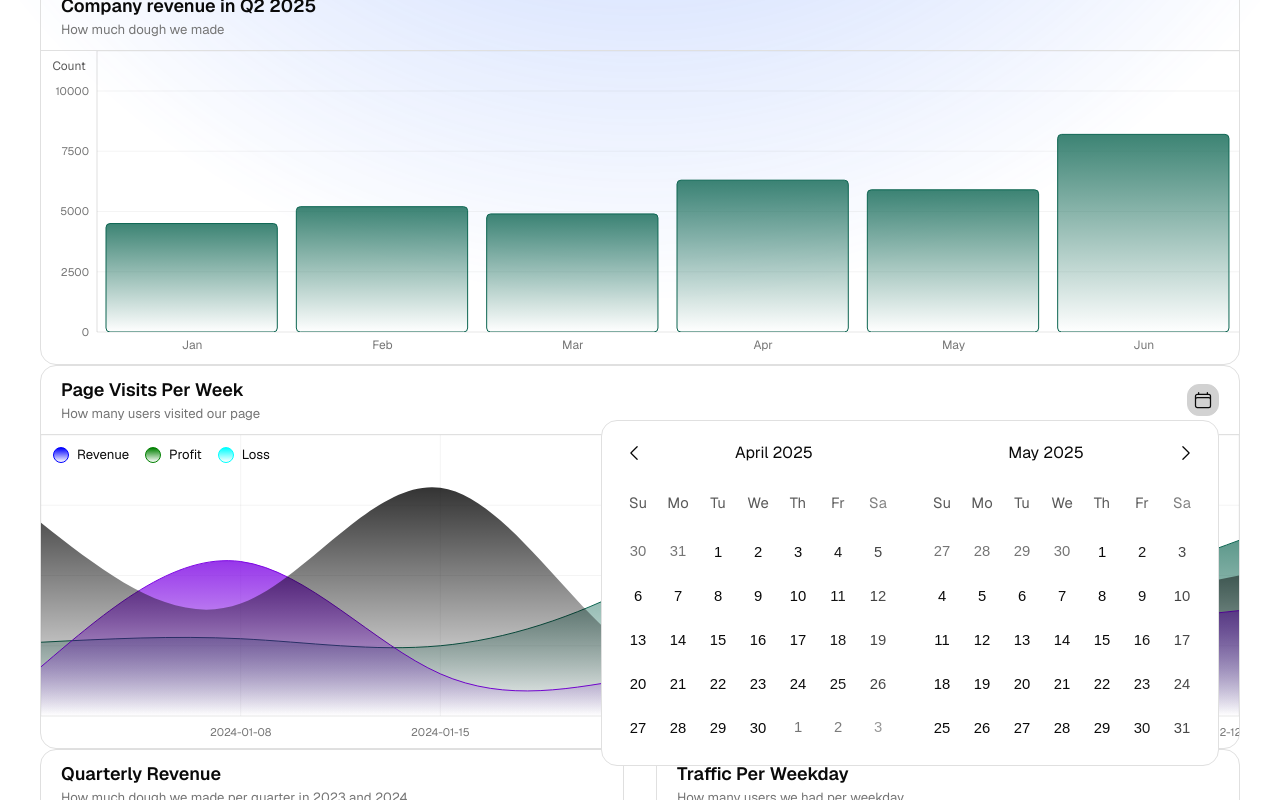
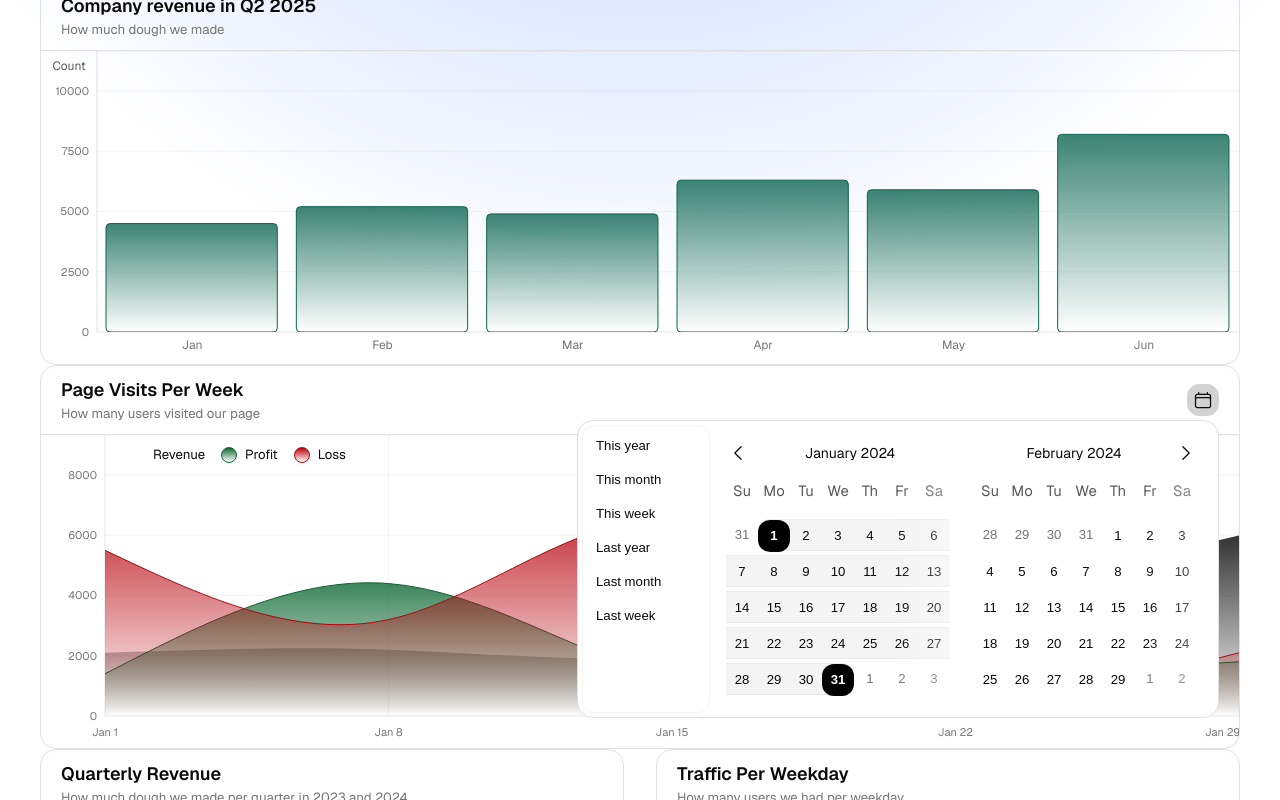
Before and after one commit to once-ui-system/nextjs-starter, a Next.js app: page / in a window 1280 px wide. Both pictures are taken after a click on the button "calendar". Shown: the part 497-1297 px from the top of the page. Built offline with nearby package versions, Linux system fonts and the light colour scheme.

Commit message:
ui updates

```diff
--- a/src/once-ui/components/DatePicker.tsx
+++ b/src/once-ui/components/DatePicker.tsx
@@ -206,11 +206,11 @@ const DatePicker = forwardRef<HTMLDivElement, DatePickerProps>(
         days.push(
           <Flex
             paddingY="2"
-            width="40"
-            height="40"
+            width={size === "s" ? "32" : size === "m" ? "40" : "48"}
+            height={size === "s" ? "32" : size === "m" ? "40" : "48"}
             key={`prev-${currentYear}-${currentMonth}-${i}`}
           >
-            <Button fillWidth weight="default" variant="tertiary" size="m" type="button" disabled>
+            <Button fillWidth weight="default" variant="tertiary" size={size} type="button" disabled>
               {prevMonthDay}
             </Button>
           </Flex>,
@@ -238,8 +238,8 @@ const DatePicker = forwardRef<HTMLDivElement, DatePickerProps>(
         days.push(
           <Flex paddingY="2" key={`day-${currentYear}-${currentMonth}-${day}`}>
             <Flex
-              width="40"
-              height="40"
+              width={size === "s" ? "32" : size === "m" ? "40" : "48"}
+              height={size === "s" ? "32" : size === "m" ? "40" : "48"}
               background={isInRange(currentDate) ? "neutral-alpha-weak" : undefined}
               borderTop={isInRange(currentDate) ? "neutral-alpha-weak" : "transparent"}
               borderBottom={isInRange(currentDate) ? "neutral-alpha-weak" : "transparent"}
@@ -250,7 +250,7 @@ const DatePicker = forwardRef<HTMLDivElement, DatePickerProps>(
                 fillWidth
                 weight={isSelected ? "strong" : "default"}
                 variant={isSelected ? "primary" : "tertiary"}
-                size="m"
+                size={size}
                 onClick={(e: React.MouseEvent) => {
                   if (!isDisabled) {
                     if (timePicker) {
@@ -277,11 +277,11 @@ const DatePicker = forwardRef<HTMLDivElement, DatePickerProps>(
         days.push(
           <Flex
             marginTop="2"
-            width="40"
-            height="40"
+            width={size === "s" ? "32" : size === "m" ? "40" : "48"}
+            height={size === "s" ? "32" : size === "m" ? "40" : "48"}
             key={`next-${currentYear}-${currentMonth}-${i}`}
           >
-            <Button fillWidth weight="default" variant="tertiary" size="m" type="button" disabled>
+            <Button fillWidth weight="default" variant="tertiary" size={size} type="button" disabled>
               {i}
             </Button>
           </Flex>,
@@ -322,7 +322,7 @@ const DatePicker = forwardRef<HTMLDivElement, DatePickerProps>(
               {previousMonth && (
                 <IconButton
                   variant="tertiary"
-                  size={size === "l" ? "l" : "m"}
+                  size={size}
                   icon="chevronLeft"
                   onClick={(event: any) => {
                     event.preventDefault();
@@ -344,7 +344,7 @@ const DatePicker = forwardRef<HTMLDivElement, DatePickerProps>(
               {nextMonth && (
                 <IconButton
                   variant="tertiary"
-                  size={size === "l" ? "l" : "m"}
+                  size={size}
                   icon="chevronRight"
                   onClick={(event: any) => {
                     event.preventDefault();
--- a/src/once-ui/components/DateRangePicker.tsx
+++ b/src/once-ui/components/DateRangePicker.tsx
@@ -30,8 +30,13 @@ const DateRangePicker: React.FC<DateRangePickerProps> = ({
   });
 
   const [hoveredDate, setHoveredDate] = useState<Date | null>(null);
-  const [currentMonth, setCurrentMonth] = useState(new Date().getMonth());
-  const [currentYear, setCurrentYear] = useState(new Date().getFullYear());
+  // Initialize with the startDate's month and year if available, otherwise use current date
+  const [currentMonth, setCurrentMonth] = useState(
+    value?.startDate ? value.startDate.getMonth() : new Date().getMonth()
+  );
+  const [currentYear, setCurrentYear] = useState(
+    value?.startDate ? value.startDate.getFullYear() : new Date().getFullYear()
+  );
 
   useEffect(() => {
     if (value) {
@@ -39,6 +44,12 @@ const DateRangePicker: React.FC<DateRangePickerProps> = ({
         startDate: value.startDate,
         endDate: value.endDate,
       });
+
+      // Update the current month and year when value changes and has a startDate
+      if (value.startDate) {
+        setCurrentMonth(value.startDate.getMonth());
+        setCurrentYear(value.startDate.getFullYear());
+      }
     }
   }, [value]);
 
--- /dev/null
+++ b/src/once-ui/modules/data/ChartHeader.tsx
@@ -0,0 +1,177 @@
+"use client";
+
+import React, { useState, useEffect } from "react";
+import moment from 'moment';
+import { Column, Text, Row, DateRange, DateRangePicker, DropdownWrapper, IconButton, Button, ToggleButton } from "../../components";
+
+interface ChartHeaderProps extends Omit<React.ComponentProps<typeof Column>, 'title' | 'description'> {
+  title?: React.ReactNode;
+  description?: React.ReactNode;
+  dateRange?: DateRange;
+  onDateRangeChange?: (range: DateRange) => void;
+  presets?: boolean;
+}
+
+export const ChartHeader: React.FC<ChartHeaderProps> = ({
+  title,
+  description,
+  dateRange,
+  onDateRangeChange,
+  presets = true,
+  ...flex
+}) => {
+  const [dateRangeOpen, setDateRangeOpen] = useState(false);
+  const [selectedPreset, setSelectedPreset] = useState<string | null>(null);
+
+  type DateRangePreset = {
+    getRange: () => DateRange;
+  };
+
+  type PresetName = 'This year' | 'This month' | 'This week' | 'Last year' | 'Last month' | 'Last week';
+
+  const dateRangePresets: Record<PresetName, DateRangePreset> = {
+    'This year': {
+      getRange: () => ({
+        startDate: moment().startOf('year').toDate(),
+        endDate: moment().endOf('year').toDate()
+      })
+    },
+    'This month': {
+      getRange: () => ({
+        startDate: moment().startOf('month').toDate(),
+        endDate: moment().endOf('month').toDate()
+      })
+    },
+    'This week': {
+      getRange: () => ({
+        startDate: moment().startOf('week').toDate(),
+        endDate: moment().endOf('week').toDate()
+      })
+    },
+    'Last year': {
+      getRange: () => ({
+        startDate: moment().subtract(1, 'year').startOf('year').toDate(),
+        endDate: moment().subtract(1, 'year').endOf('year').toDate()
+      })
+    },
+    'Last month': {
+      getRange: () => ({
+        startDate: moment().subtract(1, 'month').startOf('month').toDate(),
+        endDate: moment().subtract(1, 'month').endOf('month').toDate()
+      })
+    },
+    'Last week': {
+      getRange: () => ({
+        startDate: moment().subtract(1, 'week').startOf('week').toDate(),
+        endDate: moment().subtract(1, 'week').endOf('week').toDate()
+      })
+    }
+  };
+
+  useEffect(() => {
+    if (dateRange) {
+      const matchingPreset = Object.entries(dateRangePresets).find(([name, preset]) => {
+        const presetRange = preset.getRange();
+        return (
+          moment(dateRange.startDate).isSame(moment(presetRange.startDate), 'day') &&
+          moment(dateRange.endDate).isSame(moment(presetRange.endDate), 'day')
+        );
+      });
+
+      setSelectedPreset(matchingPreset ? matchingPreset[0] : null);
+    } else {
+      setSelectedPreset(null);
+    }
+  }, [dateRange]);
+
+  useEffect(() => {
+    const handleEscapeKey = (event: KeyboardEvent) => {
+      if (event.key === 'Escape' && dateRangeOpen) {
+        setDateRangeOpen(false);
+      }
+    };
+
+    if (dateRangeOpen) {
+      document.addEventListener('keydown', handleEscapeKey);
+    }
+
+    return () => {
+      document.removeEventListener('keydown', handleEscapeKey);
+    };
+  }, [dateRangeOpen]);
+
+  const handleDateRangeChange = (newRange: DateRange) => {
+    if (onDateRangeChange) {
+      onDateRangeChange(newRange);
+    }
+  };
+
+  const handlePresetClick = (presetName: PresetName) => {
+    const newRange = dateRangePresets[presetName].getRange();
+    setSelectedPreset(presetName);
+    handleDateRangeChange(newRange);
+  };
+
+  return (
+    <Column fillWidth paddingX="20" paddingY="12" gap="4" {...flex}>
+      <Row fillWidth vertical="center">
+        <Column fillWidth gap="4">
+          {title && (
+            <Text variant="heading-strong-s">
+              {title}
+            </Text>
+          )}
+          {description && (
+            <Text variant="label-default-s" onBackground="neutral-weak">
+              {description}
+            </Text>
+          )}
+        </Column>
+        {dateRange && (
+          <DropdownWrapper
+            isOpen={dateRangeOpen}
+            onOpenChange={(isOpen) => setDateRangeOpen(isOpen)}
+            trigger={
+              <IconButton
+                icon="calendar"
+                onClick={() => setDateRangeOpen(!dateRangeOpen)}
+                variant="secondary"
+                size="m"
+              />
+            }
+            dropdown={
+              <Row padding="4" mobileDirection="column">
+                {presets && (
+                  <Column mobileDirection="row" padding="4" gap="2" minWidth={8} border="neutral-alpha-weak" radius="m" overflowX="scroll">
+                    {(Object.keys(dateRangePresets) as PresetName[]).map((presetName) => (
+                      <ToggleButton
+                        key={presetName}
+                        style={{ paddingLeft: "0.25rem" }}
+                        fillWidth
+                        horizontal="start"
+                        selected={selectedPreset === presetName}
+                        onClick={() => handlePresetClick(presetName)}
+                      >
+                        {presetName}
+                      </ToggleButton>
+                    ))}
+                  </Column>
+                )}
+                <DateRangePicker
+                  size="s"
+                  padding="16"
+                  gap="24"
+                  id="chart-date-range"
+                  value={dateRange}
+                  onChange={handleDateRangeChange}
+                />
+              </Row>
+            }
+          />
+        )}
+      </Row>
+    </Column>
+  );
+};
+
+export type { ChartHeaderProps };
--- /dev/null
+++ b/src/once-ui/modules/data/Gradient.tsx
@@ -0,0 +1,82 @@
+"use client";
+
+import React from "react";
+
+interface GradientStop {
+  offset: string;
+  opacity: number;
+  variant?: "flat" | "gradient" | "outline";
+}
+
+interface LinearGradientProps {
+  id: string;
+  color: string;
+  x1?: string;
+  y1?: string;
+  x2?: string;
+  y2?: string;
+  stops?: GradientStop[];
+}
+
+interface RadialGradientProps {
+  id: string;
+  color: string;
+  cx?: string;
+  cy?: string;
+  r?: string;
+  fx?: string;
+  fy?: string;
+  stops?: GradientStop[];
+}
+
+const defaultStops: GradientStop[] = [
+  { offset: "0%", opacity: 0.8 },
+  { offset: "100%", opacity: 0 }
+];
+
+export const LinearGradient: React.FC<LinearGradientProps> = ({
+  id,
+  color,
+  x1 = "0",
+  y1 = "0",
+  x2 = "0",
+  y2 = "1",
+  stops = defaultStops
+}) => {
+  return (
+    <linearGradient id={id} x1={x1} y1={y1} x2={x2} y2={y2}>
+      {stops.map(({ offset, opacity }) => (
+        <stop
+          key={offset}
+          offset={offset}
+          stopColor={color.startsWith("var(--") ? color : `var(--data-${color})`}
+          stopOpacity={opacity}
+        />
+      ))}
+    </linearGradient>
+  );
+};
+
+export const RadialGradient: React.FC<RadialGradientProps> = ({
+  id,
+  color,
+  cx = "50%",
+  cy = "50%",
+  r = "50%",
+  fx = "50%",
+  fy = "50%",
+  stops = defaultStops
+}) => {
+  return (
+    <radialGradient id={id} cx={cx} cy={cy} r={r} fx={fx} fy={fy}>
+      {stops.map(({ offset, opacity }) => (
+        <stop
+          key={offset}
+          offset={offset}
+          stopColor={color.startsWith("var(--") ? color : `var(--data-${color})`}
+          stopOpacity={opacity}
+        />
+      ))}
+    </radialGradient>
+  );
+};
--- a/src/once-ui/modules/data/GroupedBarChart.tsx
+++ b/src/once-ui/modules/data/GroupedBarChart.tsx
@@ -36,7 +36,7 @@ interface TimeProps {
 }
 
 interface TooltipProps {
-  title?: string;
+  title?: React.ReactNode;
 }
 
 interface GroupedBarChartProps extends Omit<React.ComponentProps<typeof Flex>, 'title' | 'description'> {
@@ -60,7 +60,7 @@ const GroupedBarChart: React.FC<GroupedBarChartProps> = ({
   yAxisKeys = ["value1", "value2", "value3"],
   bar = { labels: [], width: "fill" },
   time = { series: false, format: "" },
-  tooltip = { title: "" },
+  tooltip = { title: undefined },
   title,
   yAxisTitle,
   description,
@@ -172,11 +172,11 @@ const GroupedBarChart: React.FC<GroupedBarChartProps> = ({
               cursor={{ fill: "var(--neutral-alpha-weak)" }}
               content={props =>
                 <Tooltip
-                  {...props}
+                  showColors
                   isTimeSeries={time.series}
                   timeFormat={time.format}
-                  showColors={true}
                   xAxisTitle={tooltip.title}
+                  {...props}
                 />
               }
             />
--- a/src/once-ui/modules/data/Legend.tsx
+++ b/src/once-ui/modules/data/Legend.tsx
@@ -57,6 +57,7 @@ const Legend: React.FC<LegendProps> = ({
 
   return (
     <Row
+      wrap
       horizontal={position === "left" || position === "right" ? "center" : "start"}
       vertical="center"
       position="absolute"
@@ -64,7 +65,6 @@ const Legend: React.FC<LegendProps> = ({
       style={positionStyle}
     >
       {payload.map((entry: any, index: number) => {
-        // Use colors prop if provided, otherwise use entry color
         const color = colors && colors[index] ? colors[index] : (entry.stroke || entry.color);
         return (
           <Row key={index} vertical="center" gap="8">
@@ -78,7 +78,7 @@ const Legend: React.FC<LegendProps> = ({
               minHeight="16"
               radius="s"
             />
-            <Text variant="label-default-s">
+            <Text variant="label-default-s" wrap="nowrap">
               {entry.value}
             </Text>
           </Row>
--- a/src/once-ui/modules/data/LineChart.tsx
+++ b/src/once-ui/modules/data/LineChart.tsx
@@ -1,7 +1,7 @@
 "use client";
 
 import React, { useState, useEffect } from "react";
-import moment from 'moment'
+import { isWithinInterval, parseISO } from 'date-fns';
 import {
   AreaChart as RechartsAreaChart,
   Area as RechartsArea,
@@ -12,16 +12,26 @@ import {
   ResponsiveContainer as RechartsResponsiveContainer,
   Legend as RechartsLegend
 } from "recharts";
-import { Flex, Column, Text, Row, DateRange, DateRangePicker, DropdownWrapper, IconButton } from "../../components";
+import { Flex, Column, Row, DateRange, Text } from "../../components";
 import { Tooltip, Legend } from "../";
+import { ChartHeader } from "./ChartHeader";
+import { LinearGradient } from "./Gradient";
 
 interface DataPoint {
-  [key: string]: string | number | Date;
+  [key: string]: string | number | Date | undefined;
+  label?: string;
 }
 
 interface SeriesConfig {
   key: string;
   color?: string;
+}
+
+interface DateConfig {
+  start?: Date;
+  end?: Date;
+  format?: string;
+  onChange?: (range: DateRange) => void;
 }
 
 interface LineChartProps extends Omit<React.ComponentProps<typeof Flex>, 'title' | 'description'> {
@@ -34,10 +44,8 @@ interface LineChartProps extends Omit<React.ComponentProps<typeof Flex>, 'title'
   tooltip?: string;
   labels?: "x" | "y" | "both";
   curveType?: "linear" | "monotone" | "monotoneX" | "step" | "natural";
-  isTimeSeries?: boolean;
-  timeFormat?: string;
-  dateRange?: DateRange;
-  onDateRangeChange?: (range: DateRange) => void;
+  date?: DateConfig;
+  emptyState?: React.ReactNode;
 }
 
 const defaultColors = ['blue', 'green', 'aqua', 'violet', 'orange', 'red', 'purple', 'magenta', 'moss', 'emerald'];
@@ -53,20 +61,26 @@ const LineChart: React.FC<LineChartProps> = ({
   tooltip,
   labels = "both",
   curveType = "natural",
-  isTimeSeries = false,
-  timeFormat,
-  dateRange: initialDateRange,
-  onDateRangeChange,
+  date,
+  emptyState,
   ...flex
 }) => {
-  const [selectedDateRange, setSelectedDateRange] = useState<DateRange | undefined>(initialDateRange);
-  const [showDateRangeSelectorUI, setShowDateRangeSelectorUI] = useState(false);
+  const [selectedDateRange, setSelectedDateRange] = useState<DateRange | undefined>(
+    date?.start && date?.end ? {
+      startDate: date.start,
+      endDate: date.end
+    } : undefined
+  );
 
   useEffect(() => {
-    setSelectedDateRange(initialDateRange);
-  }, [initialDateRange]);
+    if (date?.start && date?.end) {
+      setSelectedDateRange({
+        startDate: date.start,
+        endDate: date.end
+      });
+    }
+  }, [date?.start, date?.end]);
 
-  // Auto-detect series from first data point if not provided
   const seriesKeys = series.map(s => s.key);
   const autoSeries = series || Object.keys(data[0] || {})
     .filter(key => !seriesKeys.includes(key))
@@ -80,19 +94,37 @@ const LineChart: React.FC<LineChartProps> = ({
   ) || 'name';
 
   const filteredData = React.useMemo(() => {
-    if (isTimeSeries && selectedDateRange?.startDate && selectedDateRange?.endDate && xAxisKey) {
+    if (selectedDateRange?.startDate && selectedDateRange?.endDate && xAxisKey) {
+      const startDate = selectedDateRange.startDate;
+      const endDate = selectedDateRange.endDate;
+
+      if (startDate instanceof Date && endDate instanceof Date) {
         return data.filter(item => {
-        const itemDate = moment(item[xAxisKey] as string | Date);
-        return itemDate.isBetween(selectedDateRange.startDate, selectedDateRange.endDate, undefined, '[]');
+          try {
+            const itemDateValue = item[xAxisKey];
+            if (!itemDateValue) return false;
+
+            const itemDate = typeof itemDateValue === 'string'
+              ? parseISO(itemDateValue)
+              : itemDateValue as Date;
+
+            return isWithinInterval(itemDate, {
+              start: startDate,
+              end: endDate
+            });
+          } catch (error) {
+            return false;
+          }
         });
       }
+    }
     return data;
-  }, [data, selectedDateRange, isTimeSeries, xAxisKey]);
+  }, [data, selectedDateRange, xAxisKey]);
 
   const handleDateRangeChange = (newRange: DateRange) => {
     setSelectedDateRange(newRange);
-    if (onDateRangeChange) {
-      onDateRangeChange(newRange);
+    if (date?.onChange) {
+      date.onChange(newRange);
     }
   };
 
@@ -105,57 +137,37 @@ const LineChart: React.FC<LineChartProps> = ({
       height={24}
       {...flex}
     >
-      {(title || description) && (
-        <Column fillWidth borderBottom={border} paddingX="20" paddingY="12" gap="4">
-          <Row fillWidth vertical="center">
-            <Column fillWidth gap="4">
-              {title && (
-                <Text variant="heading-strong-s">
-                  {title}
-                </Text>
+      {(title || description || selectedDateRange) && (
+        <ChartHeader
+          title={title}
+          description={description}
+          borderBottom={border}
+          dateRange={selectedDateRange}
+          onDateRangeChange={handleDateRangeChange}
+        />
       )}
-              {description && (
+      <Row fill>
+        {!filteredData || filteredData.length === 0 ? (
+          <Column fill center>
+            {emptyState ? emptyState : (
               <Text variant="label-default-s" onBackground="neutral-weak">
-                  {description}
+                No data available for the selected period
               </Text>
             )}
           </Column>
-            {isTimeSeries && (
-              <DropdownWrapper
-                isOpen={showDateRangeSelectorUI}
-                trigger={
-                  <IconButton
-                    icon="calendar"
-                    onClick={() => setShowDateRangeSelectorUI(!showDateRangeSelectorUI)}
-                    variant="secondary"
-                    size="m"
-                  />
-                }
-                dropdown={
-                <Column padding="16" gap="8">
-                  <DateRangePicker
-                    id="line-chart-date-range"
-                    value={selectedDateRange}
-                    onChange={handleDateRangeChange} />
-                </Column>
-                }
-              />
-            )}
-          </Row>
-        </Column>
-      )}
-      <Row fill>
+        ) : (
           <RechartsResponsiveContainer width="100%" height="100%">
             <RechartsAreaChart
               data={filteredData}
               margin={{ left: 0, bottom: 0, top: 0, right: 0 }}
             >
             <defs>
-              {autoSeries.map(({ key, color }) => (
-                <linearGradient key={key} id={`color-${key}`} x1="0" y1="0" x2="0" y2="1">
-                  <stop offset="0%" stopColor={`var(--data-${color})`} stopOpacity={0.8} />
-                  <stop offset="100%" stopColor={`var(--data-${color})`} stopOpacity={0} />
-                </linearGradient>
+              {autoSeries.map(({ key, color }, index) => (
+                <LinearGradient
+                  key={key}
+                  id={`color-${key}`}
+                  color={color || colors[index % colors.length]}
+                />
               ))}
             </defs>
             <RechartsCartesianGrid
@@ -165,17 +177,26 @@ const LineChart: React.FC<LineChartProps> = ({
             />
             {legend && (
               <RechartsLegend
-                content={
+                content={(props) => {
+                  const customPayload = autoSeries.map(({ key, color }, index) => ({
+                    value: key,
+                    color: `var(--data-${color || colors[index % colors.length]})`
+                  }));
+
+                  return (
                     <Legend
-                    colors={colors}
+                      payload={customPayload}
                       labels={labels}
                       position="top"
                     />
-                }
+                  );
+                }}
+
                 wrapperStyle={{
                   position: 'absolute',
                   top: 0,
                   right: 0,
+                  left: 8,
                   margin: 0
                 }}
               />
@@ -192,6 +213,10 @@ const LineChart: React.FC<LineChartProps> = ({
                 dataKey={xAxisKey}
                 axisLine={{
                   stroke: "var(--neutral-alpha-weak)",
+                }}
+                tickFormatter={(value) => {
+                  const dataPoint = data.find(item => item[xAxisKey] === value);
+                  return dataPoint?.label || value;
                 }}
               />
             )}
@@ -217,20 +242,20 @@ const LineChart: React.FC<LineChartProps> = ({
               }}
               content={props =>
                 <Tooltip
-                  isTimeSeries={isTimeSeries}
-                  timeFormat={timeFormat}
+                  isTimeSeries={selectedDateRange !== undefined}
+                  timeFormat={date?.format}
                   tooltip={tooltip}
                   {...props}
                 />
               }
             />
-            {autoSeries.map(({ key, color }) => (
+            {autoSeries.map(({ key, color }, index) => (
               <RechartsArea
                 key={key}
                 type={curveType}
                 dataKey={key}
                 name={key}
-                stroke={`var(--data-${color})`}
+                stroke={`var(--data-${color || colors[index % colors.length]})`}
                 fill={`url(#color-${key})`}
                 strokeWidth={1}
                 fillOpacity={1}
@@ -241,6 +266,7 @@ const LineChart: React.FC<LineChartProps> = ({
             ))}
             </RechartsAreaChart>
           </RechartsResponsiveContainer>
+        )}
       </Row>
     </Column>
   );
--- a/src/once-ui/modules/data/Tooltip.tsx
+++ b/src/once-ui/modules/data/Tooltip.tsx
@@ -1,15 +1,14 @@
 "use client";
 
 import React from "react";
-import moment from "moment";
+import { format, parseISO } from "date-fns";
 import { Column, Text, Row } from "../../components";
 
 interface TooltipProps {
   active?: boolean;
   payload?: any[];
   label?: string;
-  xAxisKey?: string;
-  xAxisTitle?: string;
+  key?: string;
   tooltip?: React.ReactNode;
   isTimeSeries?: boolean;
   timeFormat?: string;
@@ -20,27 +19,31 @@ const Tooltip: React.FC<TooltipProps> = ({
   active,
   payload,
   label,
-  xAxisKey = "name",
-  xAxisTitle,
+  key = "name",
   tooltip,
   isTimeSeries = false,
-  timeFormat = "MMM DD, YYYY",
+  timeFormat = "MMM d",
   showColors = true
 }) => {
   if (!active || !payload || !payload.length) {
     return null;
   }
 
-  // Get the data point from the payload
   const dataPoint = payload[0].payload;
+  const displayLabel = dataPoint?.[key as string] || label;
 
-  // Get the proper label from the payload data
-  const displayLabel = dataPoint?.[xAxisKey] || label;
+  const formattedLabel = isTimeSeries && displayLabel
+    ? formatDate(displayLabel, timeFormat)
+    : dataPoint?.endDate || displayLabel;
 
-  // Format the label if it's a time series
-  const formattedLabel = isTimeSeries && displayLabel
-    ? moment(displayLabel).format(timeFormat)
-    : dataPoint?.endDate || displayLabel;
+  function formatDate(dateValue: string | Date, formatString: string) {
+    try {
+      const date = typeof dateValue === 'string' ? parseISO(dateValue) : dateValue;
+      return format(date, formatString || 'MMM d');
+    } catch (error) {
+      return dateValue;
+    }
+  }
 
   return (
     <Column
@@ -58,7 +61,7 @@ const Tooltip: React.FC<TooltipProps> = ({
           variant="label-default-s"
           onBackground="neutral-strong"
         >
-          {xAxisTitle && `${xAxisTitle}: `}{formattedLabel}
+          {formattedLabel}
         </Text>
       </Row>
       <Column
```
Also changed, not shown: src/app/page.tsx (+16 -14 lines), src/once-ui/modules/data/BarChart.tsx (+5 -13 lines), src/once-ui/modules/data/LineBarChart.tsx (+10 -11 lines), src/once-ui/modules/data/PieChart.tsx (+17 -35 lines). Lines whose indentation alone changed are shown as unchanged.
